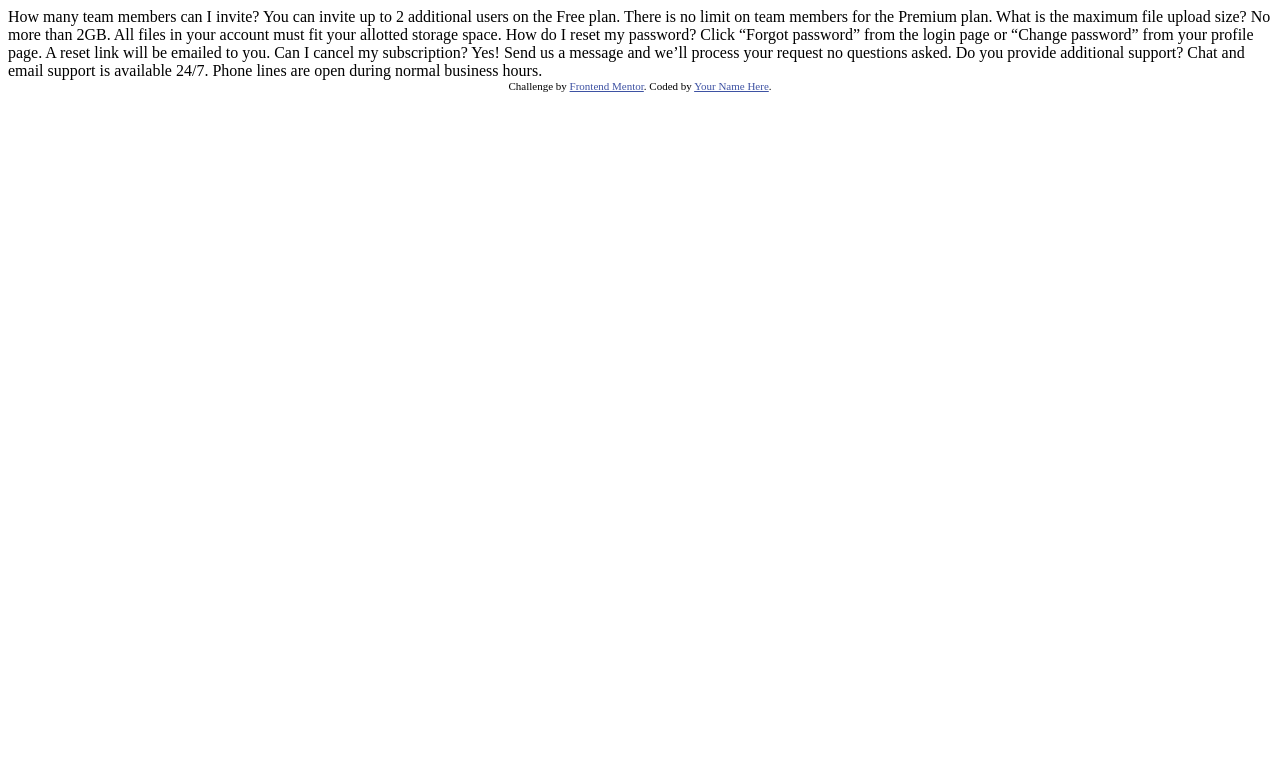
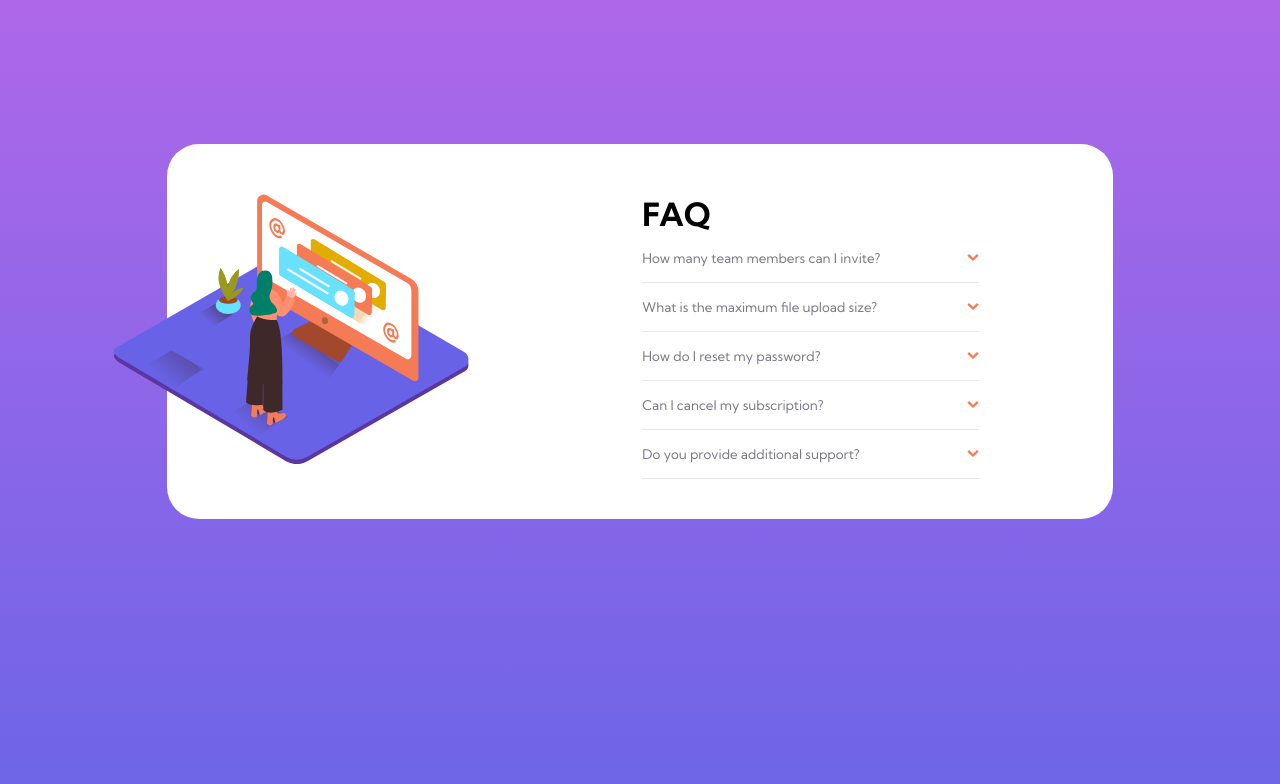
Before and after one commit to singhimat99/FAQ-Accodrian-Card, a plain HTML site: page index.html in a window 1280 px wide. Drawn offline with Linux system fonts and the light colour scheme.

Commit message:
created base, now need to align imges and add functionaity

```diff
--- a/index.html
+++ b/index.html
@@ -1,40 +1,128 @@
 <!DOCTYPE html>
 <html lang="en">
   <head>
-  <meta charset="UTF-8">
-  <meta name="viewport" content="width=device-width, initial-scale=1.0"> <!-- displays site properly based on user's device -->
+    <meta charset="UTF-8" />
+    <meta name="viewport" content="width=device-width, initial-scale=1.0" />
+    <!-- displays site properly based on user's device -->
 
-  <link rel="icon" type="image/png" sizes="32x32" href="./images/favicon-32x32.png">
-
+    <link
+      rel="icon"
+      type="image/png"
+      sizes="32x32"
+      href="./images/favicon-32x32.png"
+    />
+    <link rel="stylesheet" href="style.css" />
+    <link rel="preconnect" href="https://fonts.googleapis.com" />
+    <link rel="preconnect" href="https://fonts.gstatic.com" crossorigin />
+    <link
+      href="https://fonts.googleapis.com/css2?family=Kumbh+Sans:wght@400;700&display=swap"
+      rel="stylesheet"
+    />
+    <script src="script.js" defer></script>
     <title>Frontend Mentor | FAQ Accordion Card</title>
 
     <!-- Feel free to remove these styles or customise in your own stylesheet 👍 -->
     <style>
-    .attribution { font-size: 11px; text-align: center; }
-    .attribution a { color: hsl(228, 45%, 44%); }
+      .attribution {
+        font-size: 11px;
+        text-align: center;
+      }
+      .attribution a {
+        color: hsl(228, 45%, 44%);
+      }
     </style>
   </head>
   <body>
+    <div class="card">
+      <div class="image_container">
+        <img
+          src="/images/illustration-woman-online-desktop.svg"
+          alt="woman online desktop"
+          class="woman_desktop"
+        />
+      </div>
+      <div class="faq_container">
+        <h1>FAQ</h1>
+        <div class="accordian">
+          <div class="accordian_item">
+            <h2>
+              <button class="accordian_question">
                 How many team members can I invite?
-  You can invite up to 2 additional users on the Free plan. There is no limit on
-  team members for the Premium plan.
+              </button>
+              <img src="/images/icon-arrow-down.svg" alt="icon arrow" />
+            </h2>
+            <div class="accordian_collapse">
+              <div class="accordian_content">
+                You can invite up to 2 additional users on the Free plan. There
+                is no limit on team members for the Premium plan.
+              </div>
+            </div>
+          </div>
+          <div class="accordian_item">
+            <h2>
+              <button class="accordian_question">
+                What is the maximum file upload size?
+              </button>
+              <img src="/images/icon-arrow-down.svg" alt="icon arrow" />
+            </h2>
+            <div class="accordian_collapse">
+              <div class="accordian_content">
+                No more than 2GB. All files in your account must fit your
+                allotted storage space.
+              </div>
+            </div>
+          </div>
+          <div class="accordian_item">
+            <h2>
+              <button class="accordian_question">
+                How do I reset my password?
+              </button>
+              <img src="/images/icon-arrow-down.svg" alt="icon arrow" />
+            </h2>
+            <div class="accordian_collapse">
+              <div class="accordian_content">
+                Click “Forgot password” from the login page or “Change password”
+                from your profile page. A reset link will be emailed to you.
+              </div>
+            </div>
+          </div>
+          <div class="accordian_item">
+            <h2>
+              <button class="accordian_question">
+                Can I cancel my subscription?
+              </button>
+              <img src="/images/icon-arrow-down.svg" alt="icon arrow" />
+            </h2>
+            <div class="accordian_collapse">
+              <div class="accordian_content">
+                Yes! Send us a message and we'll process your request no
+                questions asked.
+              </div>
+            </div>
+          </div>
+          <div class="accordian_item">
+            <h2>
+              <button class="accordian_question">
+                Do you provide additional support?
+              </button>
+              <img src="/images/icon-arrow-down.svg" alt="icon arrow" />
+            </h2>
+            <div class="accordian_collapse">
+              <div class="accordian_content">
+                Chat and email support is available 24/7. Phone lines are open
+                during normal business hours.
+              </div>
+            </div>
+          </div>
+        </div>
+      </div>
+    </div>
 
-  What is the maximum file upload size?
-  No more than 2GB. All files in your account must fit your allotted storage space.
-
-  How do I reset my password?
-  Click “Forgot password” from the login page or “Change password” from your profile page.
-  A reset link will be emailed to you.
-
-  Can I cancel my subscription?
-  Yes! Send us a message and we’ll process your request no questions asked.
-
-  Do you provide additional support?
-  Chat and email support is available 24/7. Phone lines are open during normal business hours.
-
-  <div class="attribution">
-    Challenge by <a href="https://www.frontendmentor.io?ref=challenge" target="_blank">Frontend Mentor</a>.
-    Coded by <a href="#">Your Name Here</a>.
+    <div class="attribution" style="display: none">
+      Challenge by
+      <a href="https://www.frontendmentor.io?ref=challenge" target="_blank"
+        >Frontend Mentor</a
+      >. Coded by <a href="#">Your Name Here</a>.
     </div>
   </body>
 </html>
--- a/script.js
+++ b/script.js
@@ -0,0 +1,12 @@
+const accordianQuestion = document.querySelectorAll(".accordian_question");
+const accordianContent = document.querySelectorAll(".accordian_content");
+
+for (let i = 0; i < accordianQuestion.length; i++) {
+  accordianQuestion[i].addEventListener("click", () => {
+    if (accordianContent[i].style.display === "flex") {
+      accordianContent[i].style.display = "none";
+    } else {
+      accordianContent[i].style.display = "flex";
+    }
+  });
+}
--- a/style.css
+++ b/style.css
@@ -0,0 +1,89 @@
+* {
+  margin: 0;
+  padding: 0;
+  font-family: Kumbh Sans;
+}
+html {
+  box-sizing: border-box;
+}
+body {
+  min-height: 100vh;
+  background: linear-gradient(hsl(273, 75%, 66%), hsl(240, 73%, 65%));
+  background-repeat: no-repeat;
+  padding: 3rem;
+}
+.card {
+  background-color: white;
+  border-radius: 2rem;
+  max-width: 56rem;
+  margin: 6rem auto;
+  padding-bottom: 1rem;
+}
+.accordian_item {
+  border-bottom: 1px solid hsl(240, 5%, 91%);
+  font-size: 0.8rem;
+  width: 80%;
+  padding-top: 1rem;
+  padding-bottom: 1rem;
+  margin: auto;
+}
+.accordian_question {
+  border: none;
+  background: transparent;
+  color: hsl(240, 6%, 50%);
+}
+.accordian_question:hover {
+  color: hsl(237, 12%, 33%);
+  font-weight: 700;
+}
+h1 {
+  text-align: center;
+}
+h2 {
+  display: flex;
+  justify-content: space-between;
+  align-items: center;
+}
+
+h2 img {
+  height: 0.5rem;
+  width: auto;
+}
+@media (min-width: 56rem) {
+  .card {
+    padding: 3.125rem 3.125rem 2.5rem 0;
+  }
+  .card {
+    display: flex;
+    margin: 6rem auto;
+    position: relative;
+  }
+  .image_container .faq-container {
+    flex: 1;
+  }
+  .image_container {
+    padding-right: 2rem;
+  }
+  .faq_container {
+    width: 50%;
+    top: 1rem;
+  }
+  .accordian_item {
+    margin: 0;
+  }
+  .woman_desktop {
+    width: 80%;
+    height: auto;
+    top: 50%;
+    transform: translateX(-15%);
+    overflow: hidden;
+  }
+  h1 {
+    text-align: left;
+  }
+}
+
+.accordian_content {
+  display: none;
+  margin-top: 0.5rem;
+}
```
Lines whose indentation alone changed are shown as unchanged.
